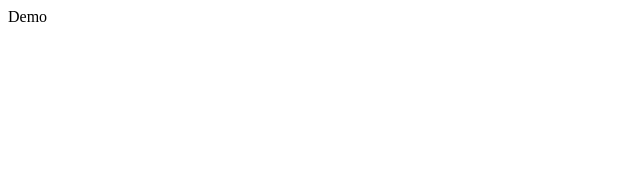
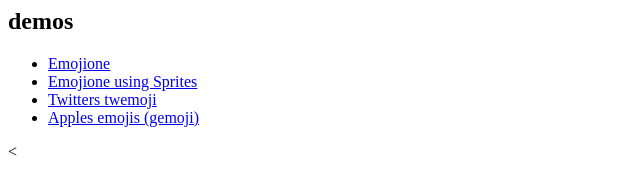
Before and after one commit to lotterfriends/emojiselector, a website: page index.html in a window 1280 px wide. Shown: the whole page, without its empty margins (0-640 px from the left). Drawn offline with Linux system fonts and the light colour scheme.

Commit message:
Update index.html

```diff
--- a/index.html
+++ b/index.html
@@ -1 +1,7 @@
-Demo
+<h2 id="demos">demos</h2>
+<ul>
+<li><a href="http://lotterfriends.github.io/emojiselector/demos/emojione.html">Emojione</a> </li>
+<li><a href="http://lotterfriends.github.io/emojiselector/demos/emojione-sprite.html">Emojione using Sprites</a> </li>
+<li><a href="http://lotterfriends.github.io/emojiselector/demos/twemoji.html">Twitters twemoji</a></li>
+<li><a href="http://lotterfriends.github.io/emojiselector/demos/gemoji.html">Apples emojis (gemoji)</a></li>
+</ul><
```
